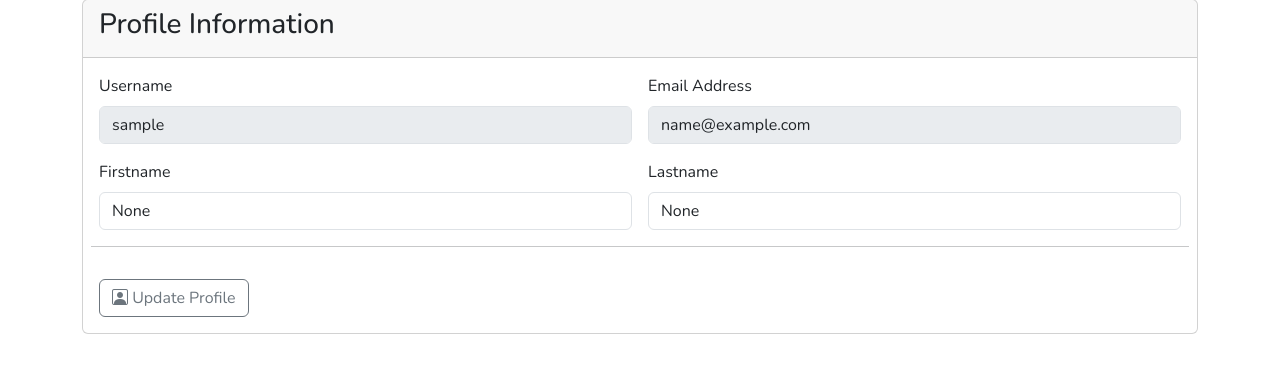
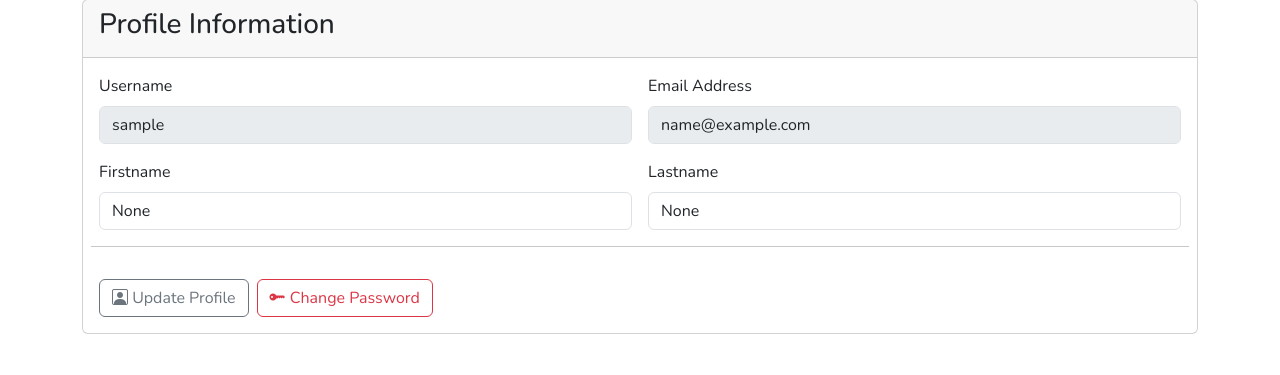
Before and after one commit to std67122420222-source/pokemon-go, a Flask app: page /users/profile in a window 1280 px wide. Shown: the part 156-531 px from the top of the page. Run offline with Flask 3, Linux system fonts and the light colour scheme; the visitor is signed in with stand-in values (Sample User, id 1).

Commit message:
change password

```diff
--- a/pokemon/templates/navbar.html
+++ b/pokemon/templates/navbar.html
@@ -1,16 +1,17 @@
 <nav class="navbar navbar-expand-lg bg-body-tertiary">
   <div class="container-fluid">
     {% if current_user.is_authenticated %}
-        <a class="navbar-brand" href="#">Pokemon Go</a>
+        <a class="navbar-brand" href="{{url_for('users.index')}}">Pokemon Go</a>
     {% else %}
         <a class="navbar-brand" href="{{url_for('core.index')}}">Pokemon Go</a>
     {% endif %}
 
-
     <button class="navbar-toggler" type="button" data-bs-toggle="collapse" data-bs-target="#navbarNavDropdown" aria-controls="navbarNavDropdown" aria-expanded="false" aria-label="Toggle navigation">
       <span class="navbar-toggler-icon"></span>
     </button>
+
     <div class="collapse navbar-collapse" id="navbarNavDropdown">
+
       {% if current_user.is_authenticated %}
         <ul class="navbar-nav me-auto">
           <li class="nav-item">
@@ -22,36 +23,46 @@
         </ul>
       {% else %}
         <ul class="navbar-nav me-auto">
-
-          <li class="nav-item">
-
-          </li>
+          <li class="nav-item"></li>
         </ul>
       {% endif %}
-
-
 
       <ul class="navbar-nav">
         {% if current_user.is_authenticated %}
 
             <li class="nav-item dropdown">
               <a class="nav-link dropdown-toggle" role="button" data-bs-toggle="dropdown" aria-expanded="false">
-                <img src="{{url_for('static', filename='img/' + current_user.avatar)}}" alt="" width="25" height="25">
+                <img src="{{url_for('static', filename='img/' + current_user.avatar)}}"
+                     alt="" width="25" height="25">
                 Welcome, {{current_user.username}}
               </a>
+
               <ul class="dropdown-menu">
-                <li><a class="dropdown-item" href="{{url_for('users.profile')}}">
-                  <i class="bi bi-person-square"></i>
-                  Profile</a></li>
-                <li><a class="dropdown-item" href="#">
-                  <i class="bi bi-input-cursor-text"></i>
-                  Change Password</a></li>
+                <li>
+                  <a class="dropdown-item" href="{{url_for('users.profile')}}">
+                    <i class="bi bi-person-square"></i>
+                    Profile
+                  </a>
+                </li>
+
+                <li>
+                  <a class="dropdown-item" href="{{ url_for('users.change_password') }}">
+                    <i class="bi bi-key-fill"></i>
+                    Change Password
+                  </a>
+                </li>
+
                 <li><hr class="dropdown-divider"></li>
-                <li><a class="dropdown-item" href="{{url_for('users.logout')}}">
-                  <i class="bi bi-box-arrow-left"></i>
-                  Logout</a></li>
+
+                <li>
+                  <a class="dropdown-item" href="{{url_for('users.logout')}}">
+                    <i class="bi bi-box-arrow-left"></i>
+                    Logout
+                  </a>
+                </li>
               </ul>
             </li>
+
         {% else %}
             <li class="nav-item">
               <a class="nav-link" href="{{url_for('users.register')}}">Register</a>
@@ -59,8 +70,6 @@
             <li class="nav-item">
               <a class="nav-link" href="{{url_for('users.login')}}">Login</a>
             </li>
-
-
         {% endif %}
       </ul>
 
--- a/pokemon/users/routes.py
+++ b/pokemon/users/routes.py
@@ -5,10 +5,12 @@ from flask_login import login_user, logout_user, current_user, login_required
 
 users_bp = Blueprint('users', __name__, template_folder='templates')
 
+
 @users_bp.route('/')
 @login_required
 def index():
   return render_template('users/index.html', title='User Page')
+
 
 @users_bp.route('/register', methods=['GET', 'POST'])
 def register():
@@ -18,13 +20,13 @@ def register():
     password = request.form.get('password')
     confirm_password = request.form.get('confirm_password')
 
-    query = db.select(User).where(User.username==username)
+    query = db.select(User).where(User.username == username)
     user = db.session.scalar(query)
     if user:
       flash('Username is already exists!', 'warning')
       return redirect(url_for('users.register'))
     else:
-      query = db.select(User).where(User.email==email)
+      query = db.select(User).where(User.email == email)
       user = db.session.scalar(query)
       if user:
         flash('Email is already exists!', 'warning')
@@ -40,7 +42,9 @@ def register():
         else:
           flash('Your password not match!', 'warning')
           return redirect(url_for('users.register'))
+
   return render_template('users/register.html', title='Register Page')
+
 
 @users_bp.route('/login', methods=['GET', 'POST'])
 def login():
@@ -48,7 +52,7 @@ def login():
     username = request.form.get('username')
     password = request.form.get('password')
 
-    query = db.select(User).where(User.username==username)
+    query = db.select(User).where(User.username == username)
     user = db.session.scalar(query)
     if user:
       if bcrypt.check_password_hash(user.password, password):
@@ -61,13 +65,16 @@ def login():
     else:
       flash('Username is not exists!', 'warning')
       return redirect(url_for('users.login'))
+
   return render_template('users/login.html', title='Login Page')
+
 
 @users_bp.route('/logout', methods=['GET', 'POST'])
 @login_required
 def logout():
   logout_user()
   return redirect(url_for('core.index'))
+
 
 @users_bp.route('/profile', methods=['GET', 'POST'])
 @login_required
@@ -76,10 +83,10 @@ def profile():
   if request.method == 'POST':
     firstname = request.form.get('firstname')
     lastname = request.form.get('lastname')
-    if len(firstname)>0 and len(lastname)>0:
+
+    if len(firstname) > 0 and len(lastname) > 0:
       user.firstname = firstname
       user.lastname = lastname
-      db.session.add(user)
       db.session.commit()
       flash('Update profile successful!', 'success')
       return redirect(url_for('users.profile'))
@@ -87,3 +94,36 @@ def profile():
   return render_template('users/profile.html',
                          title='Profile Page',
                          user=user)
+
+
+# ✅ เพิ่ม Change Password Route
+@users_bp.route('/change_password', methods=['GET', 'POST'])
+@login_required
+def change_password():
+  user = current_user
+
+  if request.method == 'POST':
+    old_password = request.form.get('old_password')
+    new_password = request.form.get('new_password')
+    confirm_password = request.form.get('confirm_password')
+
+    # ตรวจสอบรหัสผ่านเดิม
+    if not bcrypt.check_password_hash(user.password, old_password):
+      flash('Old password is incorrect!', 'warning')
+      return redirect(url_for('users.change_password'))
+
+    # ตรวจสอบรหัสใหม่ตรงกันไหม
+    if new_password != confirm_password:
+      flash('New password not match!', 'warning')
+      return redirect(url_for('users.change_password'))
+
+    # เปลี่ยนรหัสผ่าน
+    pwd_hash = bcrypt.generate_password_hash(password=new_password).decode('utf-8')
+    user.password = pwd_hash
+    db.session.commit()
+
+    flash('Change password successful!', 'success')
+    return redirect(url_for('users.profile'))
+
+  return render_template('users/change_password.html',
+                         title='Change Password Page')
--- a/pokemon/users/templates/users/profile.html
+++ b/pokemon/users/templates/users/profile.html
@@ -32,11 +32,18 @@
           </div>
 
           <hr>
-          <div class="col-12">
-            <button type="submit" class="btn btn-outline-secondary">
-              <i class="bi bi-person-square"></i>
-              Update Profile</button>
-          </div>
+<div class="col-12 d-flex gap-2">
+  <button type="submit" class="btn btn-outline-secondary">
+    <i class="bi bi-person-square"></i>
+    Update Profile
+  </button>
+
+  <a href="{{ url_for('users.change_password') }}"
+     class="btn btn-outline-danger">
+    <i class="bi bi-key-fill"></i>
+    Change Password
+  </a>
+</div>
         </form>
       </div>
     </div>
```
Also changed, not shown: pokemon/users/templates/users/change_password.html (added, +40 -0 lines), instance/pokemon.db.
